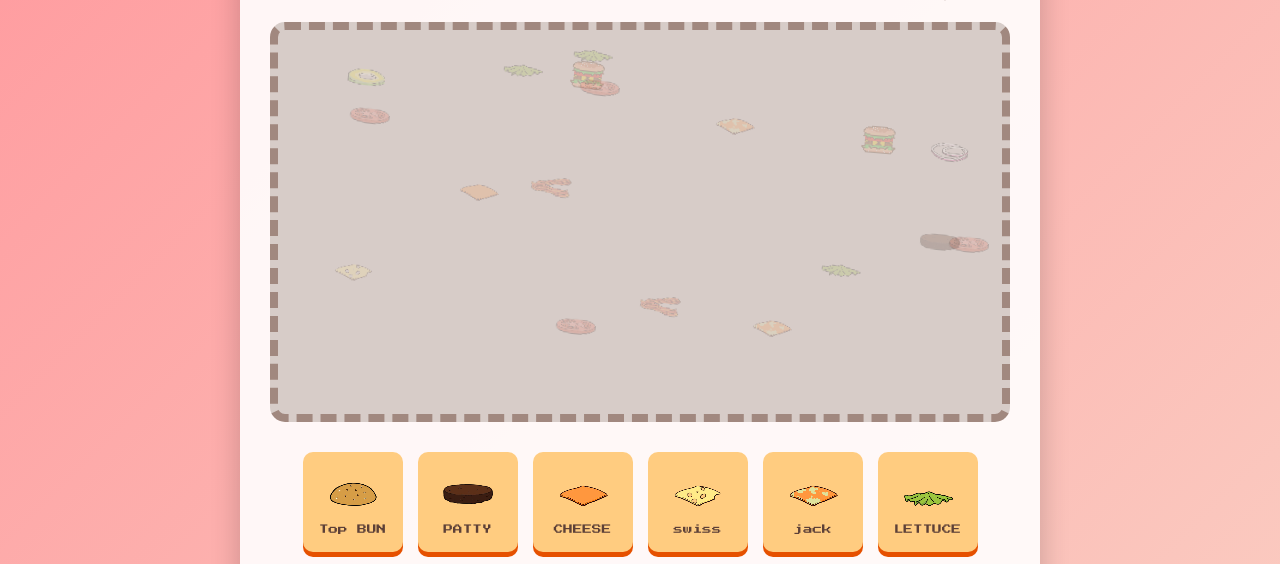
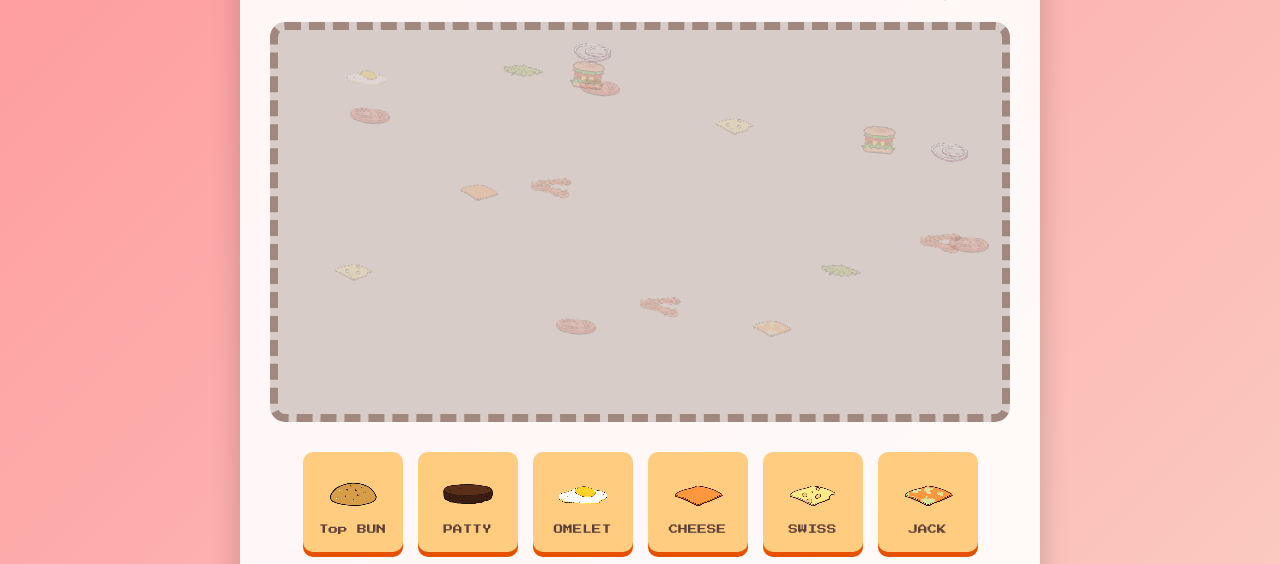
Before and after one commit to YALDAKHOSHPEY/Burger_Builder, a plain HTML site: page index.html in a window 1280 px wide. Shown: the part 180-744 px from the top of the page. Drawn offline with Linux system fonts and the light colour scheme.

Commit message:
add omelet

```diff
--- a/index.html
+++ b/index.html
@@ -416,17 +416,21 @@
           <img src="./images/Ingredients/bb_patty.png" alt="Patty" />
           <span>PATTY</span>
         </button>
+        <button class="ingredient-btn" data-ingredient="omelet">
+          <img src="./images/Ingredients/bb_omelet.png" alt="Omelet" />
+          <span>OMELET</span>
+        </button>
         <button class="ingredient-btn" data-ingredient="cheese">
           <img src="./images/Ingredients/bb_cheddar_cheese.png" alt="Cheese" />
           <span>CHEESE</span>
         </button>
         <button class="ingredient-btn" data-ingredient="swiss">
           <img src="./images/Ingredients/bb_swiss_cheese.png" alt="swiss" />
-          <span>swiss</span>
+          <span>SWISS</span>
         </button>
         <button class="ingredient-btn" data-ingredient="jack">
           <img src="./images/Ingredients/bb_colby_jack_cheese.png" alt="jack" />
-          <span>jack</span>
+          <span>JACK</span>
         </button>
         <button class="ingredient-btn" data-ingredient="lettuce">
           <img src="./images/Ingredients/bb_lettuce.png" alt="Lettuce" />
@@ -750,6 +754,7 @@
             jack: "bb_colby_jack_cheese.png",
             swiss: "bb_swiss_cheese.png",
             avocado: "bb_avocado.png",
+            omelet: "bb_omelet.png",
             "bun-bottom": "bb_bottom_bun.png",
           };
 
@@ -792,13 +797,14 @@
           const ingredients = [
             { img: "bb_tomato.png", alt: "Tomato" },
             { img: "bb_cheddar_cheese.png", alt: "Cheese" },
-            { img: "bb_colby_jack_cheese.png", alt: "jack" },
-            { img: "bb_swiss_cheese.png", alt: "swiss" },
+            { img: "bb_colby_jack_cheese.png", alt: "Jack" },
+            { img: "bb_swiss_cheese.png", alt: "Swiss" },
             { img: "bb_lettuce.png", alt: "Lettuce" },
             { img: "bb_onions.png", alt: "Onion" },
             { img: "bb_patty.png", alt: "patty" },
             { img: "bb_bacon.png", alt: "Bacon" },
             { img: "bb_avocado.png", alt: "Avocado" },
+            { img: "bb_omelet.png", alt: "Omelet" },
             { img: "Burger.png", alt: "Burger" },
           ];
 
```
Also changed, not shown: images/Ingredients/bb_omelet.png (added).
